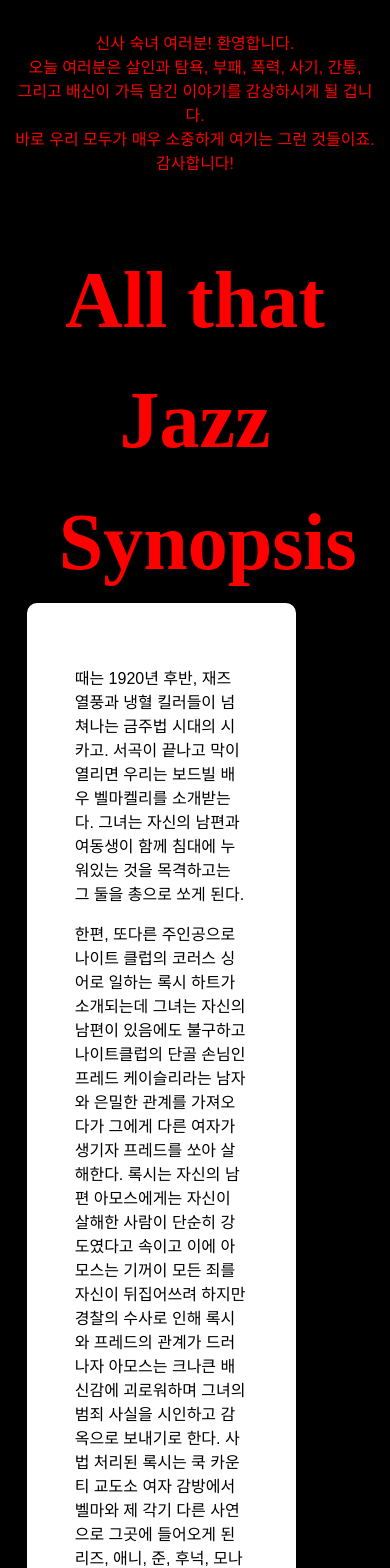
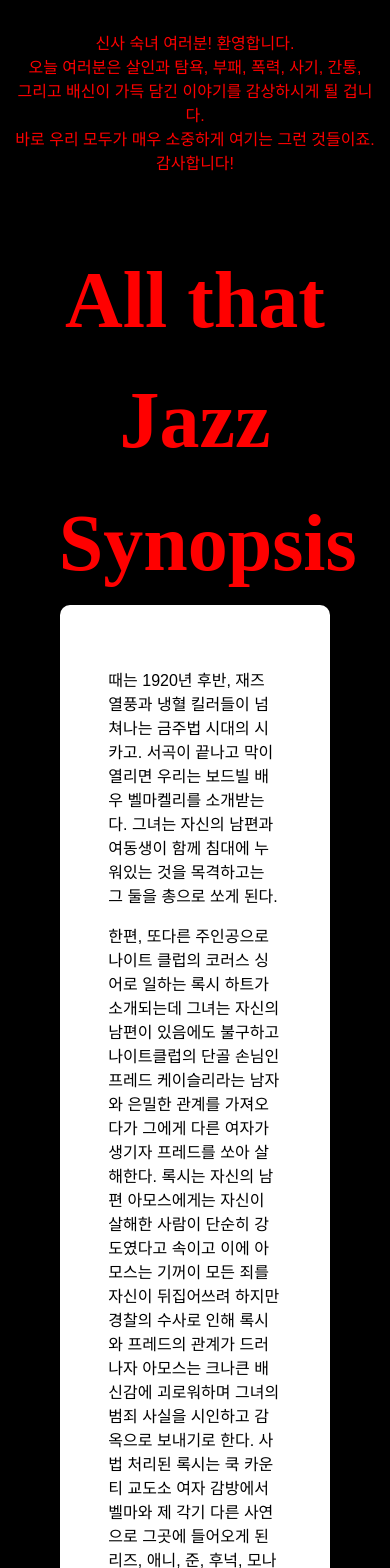
Before and after one commit to imlookingfor/Chicago, a React (Vite) app in the folder chicago/: page / in a window 390 px wide. Shown: the top 1568 px of the page. Built offline with nearby package versions, Linux system fonts and the light colour scheme; a web font is replaced by a local one.

Commit message:
modify css

```diff
--- a/chicago/src/index.css
+++ b/chicago/src/index.css
@@ -1,10 +1,12 @@
 @media (max-width: 600px) {
   section {
     width: 80%;
+    margin: 0 auto;
   }
 
   header {
     font-size: 1.2rem;
+    margin: 0 auto;
   }
 
 }
@@ -118,6 +120,7 @@
 
 
 header {
+  display: flex;
   text-align: center;
   margin-top: 2rem;
 }
```
